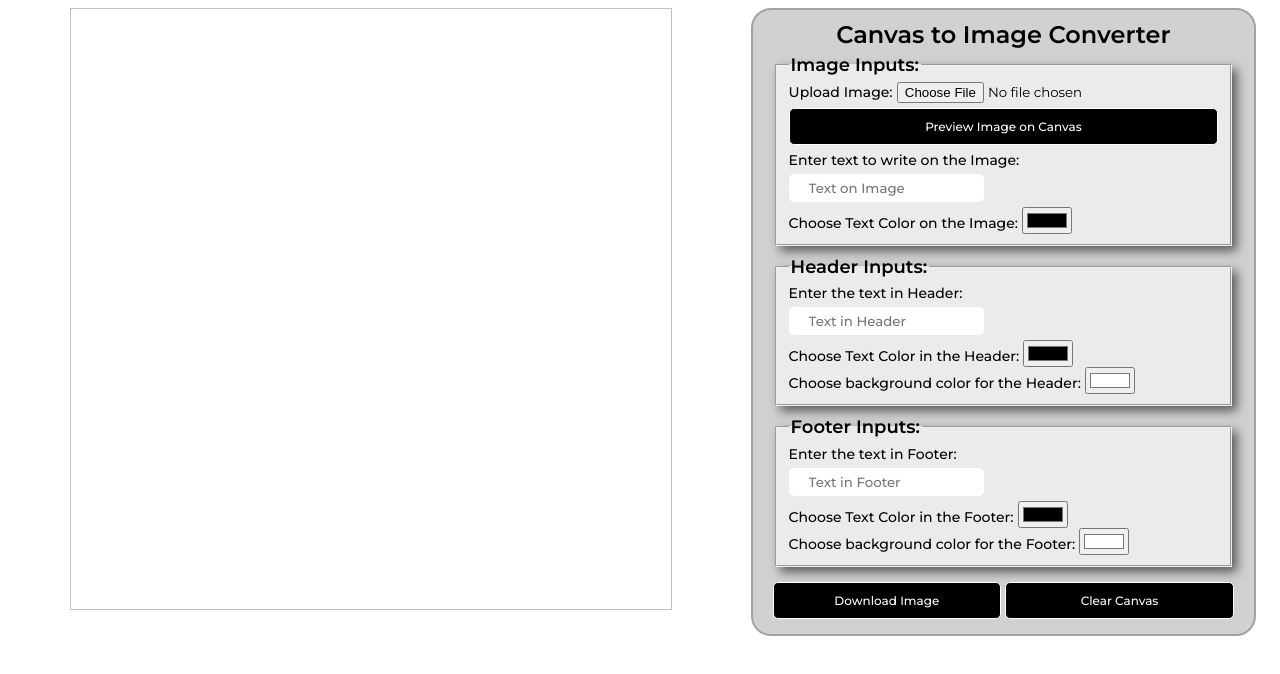
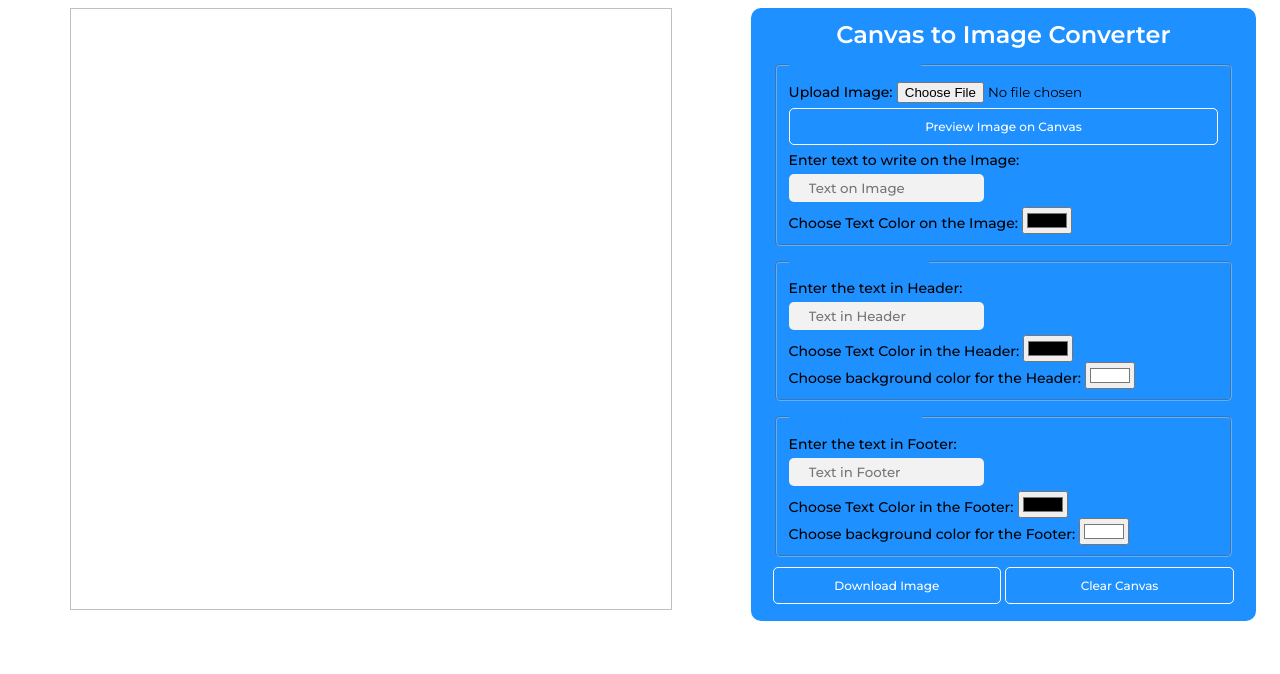
Before and after one commit to FaizDeccon/Canvas.github.io, a plain HTML site: page index.html in a window 1280 px wide. Drawn offline with Linux system fonts and the light colour scheme.

Commit message:
Update css.css

```diff
--- a/css.css
+++ b/css.css
@@ -22,9 +22,9 @@ input{
 }
 .userdiv{
     flex: 0 0 40%;
-    background-color: rgb(209, 209, 209);
-    border: 2px solid rgb(163, 163, 163);
-    border-radius: 20px;
+    border: 2px solid dodgerblue;
+    background-color: dodgerblue;
+    border-radius: 10px;
     padding: 0px 20px 10px 20px;
 }
 h3{
@@ -32,17 +32,23 @@ h3{
     margin-bottom: 5px;
     font-size: 24px;
     font-weight: 600;
-    color: black;
+    color: white;
     text-align: center;
 }
+.field_bg{
+    background-color: white;
+    border-radius: 10px;
+    padding: 5px 10px;
+    margin-bottom: 5px;
+}
 fieldset{
-    /* border: none; */
-    background-color: rgb(235, 235, 235);
-    box-shadow: 5px 5px 10px rgb(89, 89, 89);
-    margin-bottom: 10px;
+    border-radius: 5px;
+    outline: none;
+    border-color: rgb(95, 175, 255);
+    margin-bottom: 5px;
 }
 legend{
-    color: black;
+    color: dodgerblue;
     font-weight: 600;
     font-size: 18px;
 }
@@ -58,6 +64,7 @@ label{
     border-radius: 5px;
     outline: none;
     font-weight: 500;
+    background-color: rgb(242, 242, 242);
 }
 .btn{
     font-size: 12px;
@@ -68,14 +75,14 @@ label{
     border-radius: 5px;
     font-weight: 500;
     color: white;
-    background-color: black;
+    background-color: dodgerblue;
     display: inline-block;
 }
 .btn:hover {
-    color: black;
+    color: dodgerblue;
     background-color: white;
     transition: 0.2s;
-    border: 1px solid black;
+    border: 1px solid dodgerblue;
 }
 #previewImg{
     width: 100%;
```
